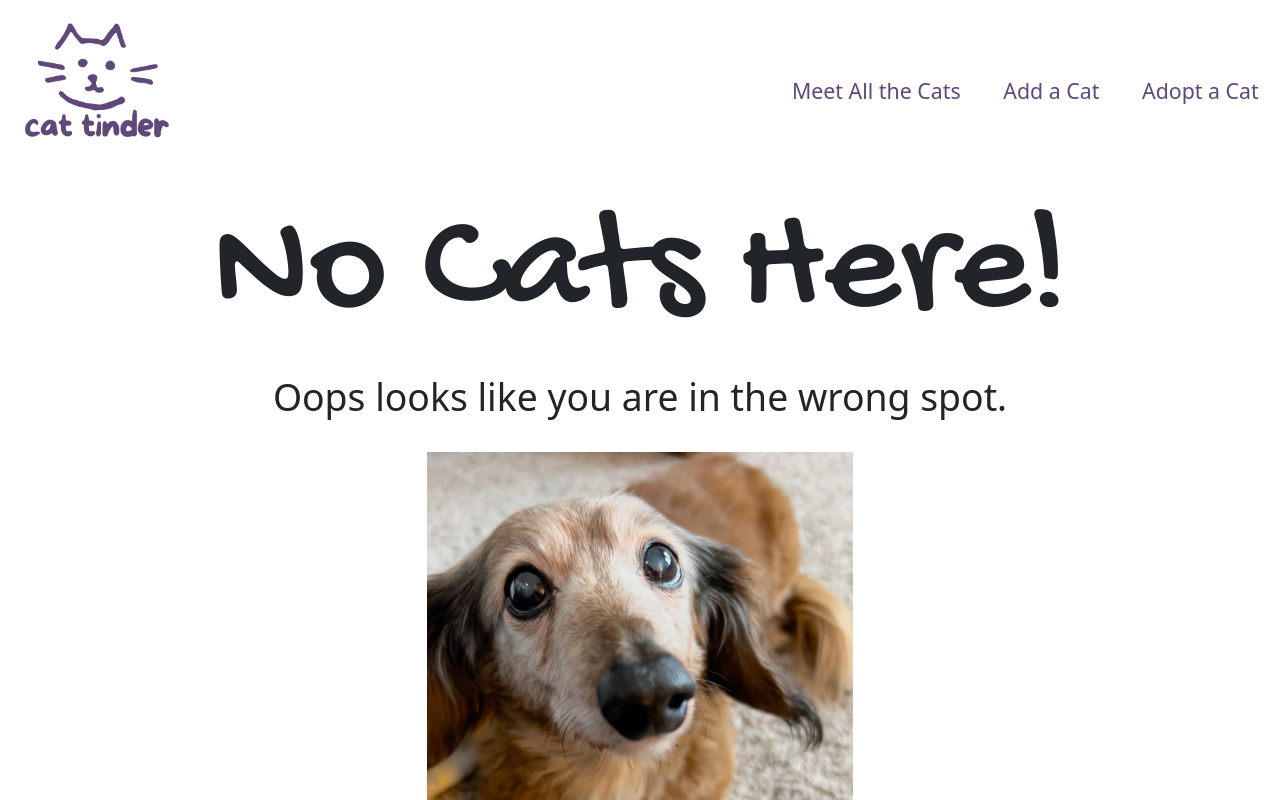
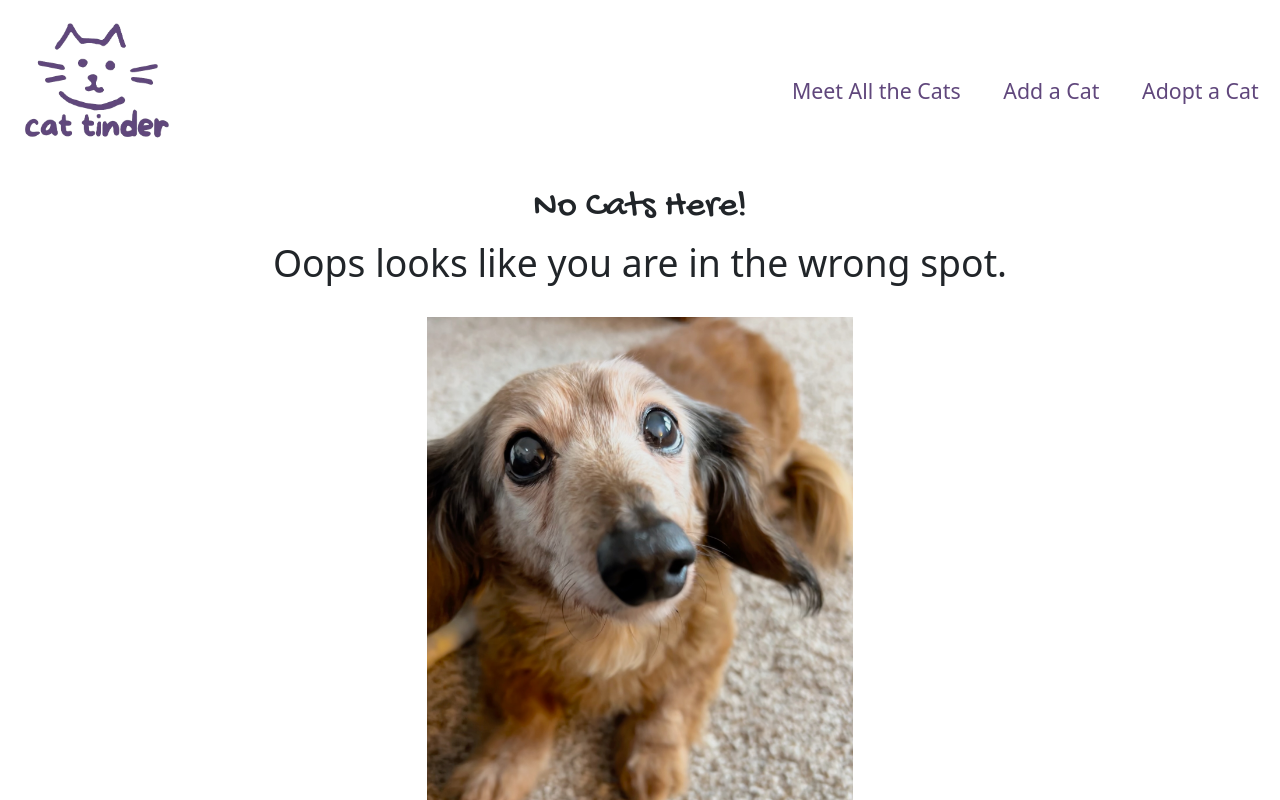
Before and after one commit to learn-academy-2024-alpha/cat-tinder-frontend-instruction-sarah, a React (Create React App) app: page /cat-show/1 in a window 1280 px wide. Shown: the top 800 px of the page. Built offline with nearby package versions, Linux system fonts and the light colour scheme; a web font is replaced by a local one.

Commit message:
:lipstick: reduced the size of title font

```diff
--- a/src/pages/NotFound.js
+++ b/src/pages/NotFound.js
@@ -5,7 +5,7 @@ const NotFound = () => {
   return (
     <>
       <div className="page-body">
-        <h3 className="gochi-hand-regular home-title">No Cats Here!</h3>
+        <h3 className="gochi-hand-regular not-found-title">No Cats Here!</h3>
         <h3>Oops looks like you are in the wrong spot.</h3>
         <div className="home-hero-images">
           <img
```
